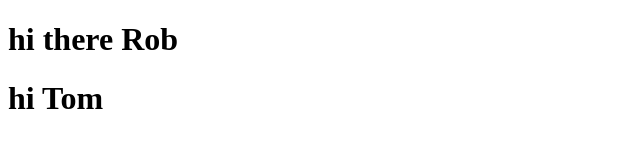
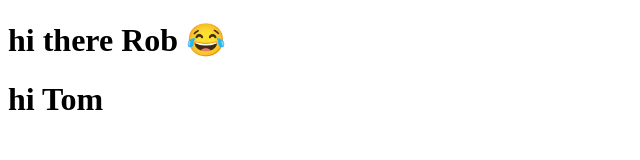
Before and after one commit to Leshan21/react-vite, a React (Vite) app in the folder reactPro/: page / in a window 1280 px wide. Shown: the top 160 px of the page, without its empty margins (0-640 px from the left). Built offline with nearby package versions, Linux system fonts and the light colour scheme.

Commit message:
another way to props use in code

```diff
--- a/reactPro/src/App.jsx
+++ b/reactPro/src/App.jsx
@@ -1,13 +1,11 @@
-import Hello from "./components/Hello"
+import Hello from "./components/Hello";
 function App() {
-
   return (
     <>
-      <Hello name="Rob" message="hi there"/>
-      <Hello name="Tom" message="hi"/>
+      <Hello name="Rob" message="hi there" emoji="😂"/>
+      <Hello name="Tom" message="hi" />
     </>
-
-  )
+  );
 }
 
-export default App
+export default App;
--- a/reactPro/src/components/Hello.jsx
+++ b/reactPro/src/components/Hello.jsx
@@ -1,7 +1,9 @@
-const Hello = (props) => {
+const Hello = ({ name, message, emoji }) => {
   return (
     <>
-      <h1>{props.message} {props.name}</h1>
+      <h1>
+        {message} {name} {emoji}
+      </h1>
     </>
   );
 };
```
